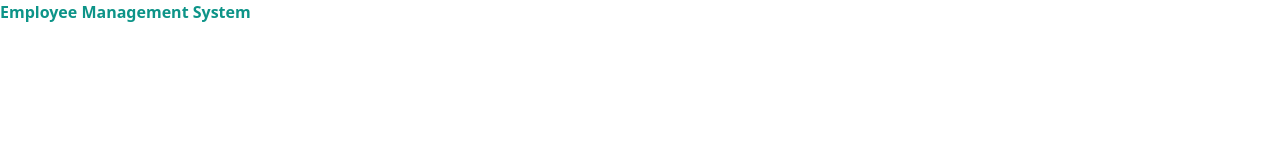
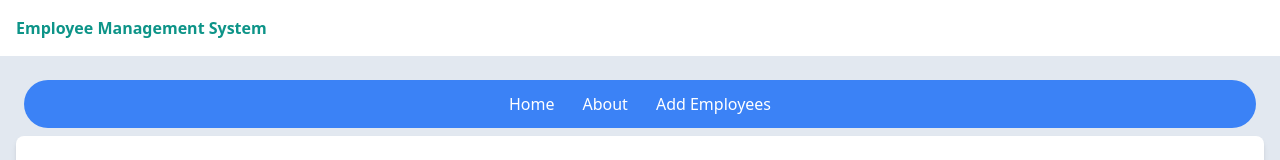
Before and after one commit to emmanuelwangila/employeemgt, an Angular app: page / in a window 1280 px wide. Shown: the top 160 px of the page. Built offline with nearby package versions, Linux system fonts and the light colour scheme; no server answers.

Commit message:
navigation through easily

```diff
--- a/src/app/app.component.html
+++ b/src/app/app.component.html
@@ -6,7 +6,7 @@
     <title>Employee System Home</title>
   </head>
   <body>
-    <h1 class="text-teal-600 font-bold">Employee Management System</h1>
+    <h1 class="text-teal-600 font-bold m-2 p-2">Employee Management System</h1>
   </body>
   <main>
     <router-outlet> </router-outlet>
--- a/src/app/app.routes.ts
+++ b/src/app/app.routes.ts
@@ -3,6 +3,6 @@
 import { EmployeeComponent } from './employee/employee.component';
 
 export const routes: Routes = [
-  { path: 'employees', component: EmployeeComponent },
+  { path: '', component: EmployeeComponent },
   { path: 'add-employee', component: AddemployeeComponent },
 ];
```
